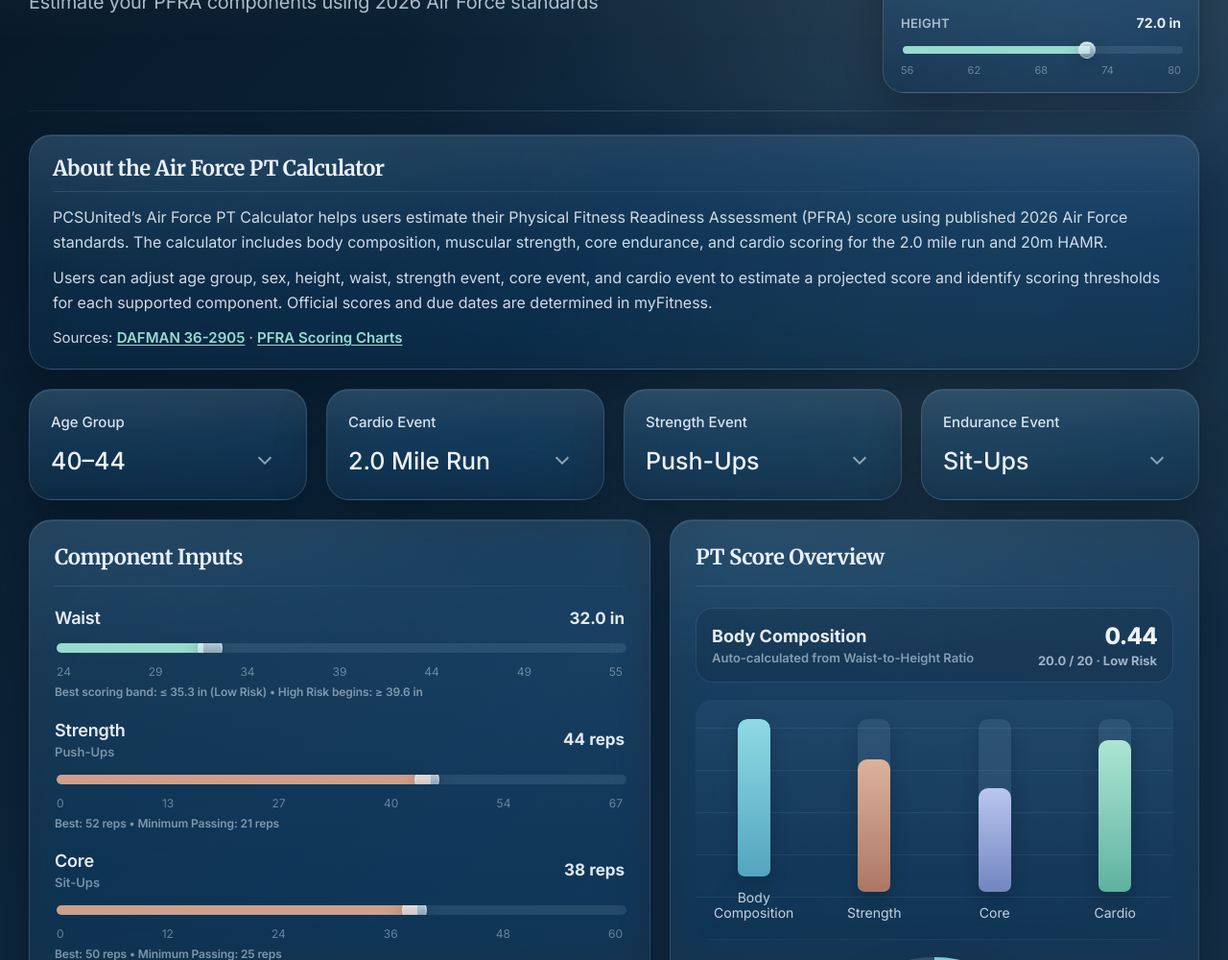
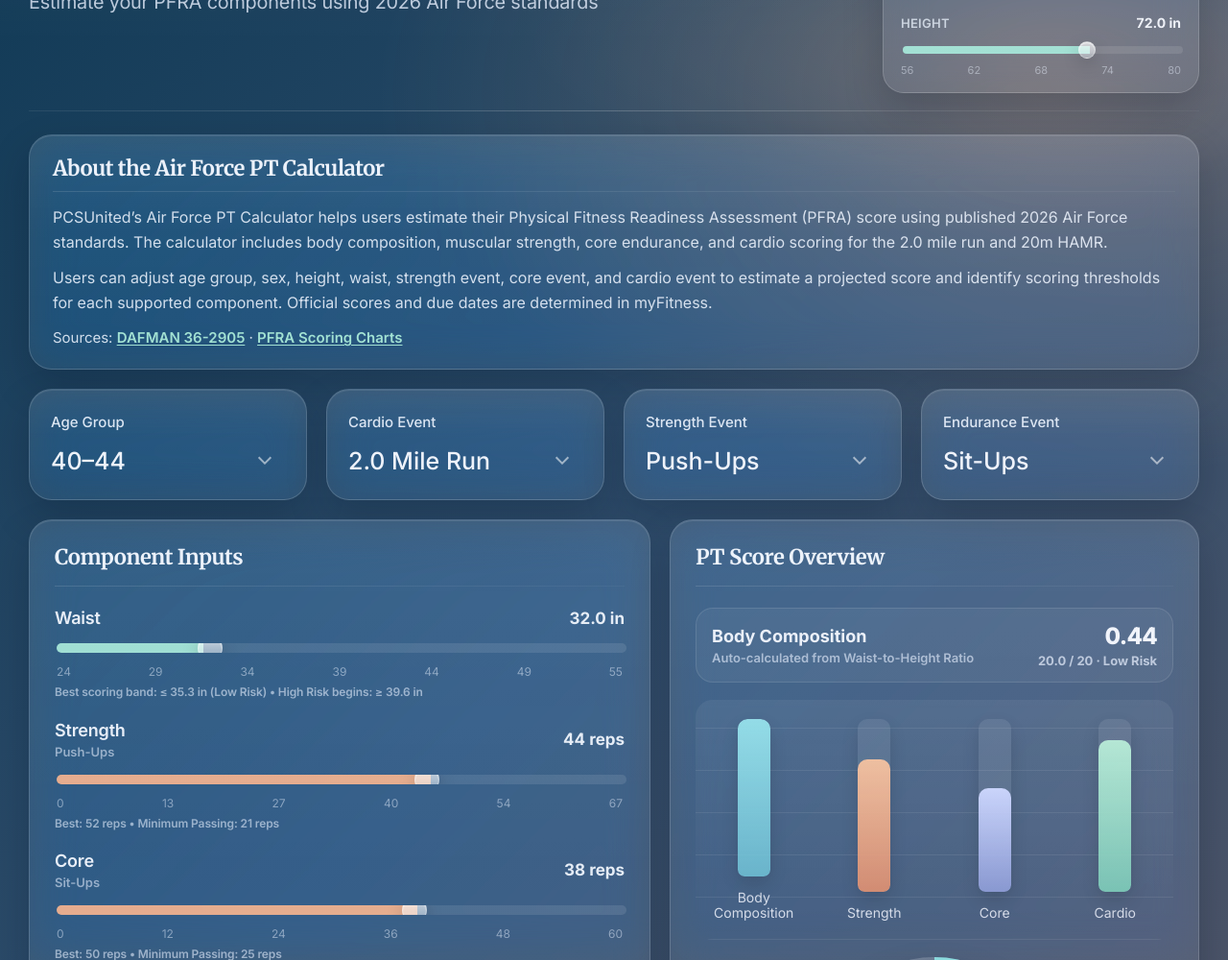
Before and after one commit to djoneorozco/TheWing.ai, a website: page PT-Calculator/index.html in a window 1280 px wide. Shown: the part 100-1100 px from the top of the page at 96% size. Drawn offline with Linux system fonts and the light colour scheme.

Commit message:
Update ptcalculator.css

```diff
--- a/PT-Calculator/ptcalculator.css
+++ b/PT-Calculator/ptcalculator.css
@@ -1,28 +1,21 @@
-/* ============================================================
-   PCSUnited • Air Force PT Calculator
-   Midnight AF Blue Theme Refresh
-   Full replacement CSS
-   Layout and responsive behavior preserved
-============================================================ */
-
 :root{
-  --bg1:#071827;
-  --bg2:#0e2b43;
-  --bg3:#1b3148;
-  --panel:rgba(54,88,119,.28);
-  --panel-2:rgba(25,52,78,.34);
-  --stroke:rgba(184,211,231,.18);
-  --stroke-soft:rgba(184,211,231,.09);
-  --ink:#f2f7fb;
-  --muted:rgba(218,231,242,.78);
-  --soft:rgba(193,211,226,.58);
-  --mint:#9fe3d4;
-  --teal:#7ccbd9;
-  --peach:#d8a58e;
-  --amber:#e4c071;
-  --lav:#aebfe8;
-  --track:rgba(173,205,229,.13);
-  --shadow:0 22px 50px rgba(2,10,20,.38);
+  --bg1:#163b57;
+  --bg2:#2c4864;
+  --bg3:#5b5562;
+  --panel:rgba(255,255,255,.10);
+  --panel-2:rgba(255,255,255,.07);
+  --stroke:rgba(255,255,255,.16);
+  --stroke-soft:rgba(255,255,255,.08);
+  --ink:#eef5ff;
+  --muted:rgba(233,241,255,.78);
+  --soft:rgba(233,241,255,.56);
+  --mint:#a8e7d6;
+  --teal:#8ad6df;
+  --peach:#efb18f;
+  --amber:#ecd79e;
+  --lav:#cfd6ff;
+  --track:rgba(255,255,255,.12);
+  --shadow:0 18px 40px rgba(3,15,30,.22);
   --blur:22px;
   --radius:24px;
   --radius-sm:16px;
@@ -34,45 +27,16 @@
   box-sizing:border-box;
 }
 
-html,
-body{
+html,body{
   margin:0;
   padding:0;
   min-height:100%;
-  font-family:
-    "Inter",
-    system-ui,
-    -apple-system,
-    BlinkMacSystemFont,
-    "Segoe UI",
-    sans-serif;
+  font-family:"Inter",system-ui,-apple-system,BlinkMacSystemFont,"Segoe UI",sans-serif;
   color:var(--ink);
-
   background:
-    radial-gradient(
-      1180px 680px at 88% 8%,
-      rgba(92,126,166,.24) 0%,
-      rgba(92,126,166,.10) 30%,
-      rgba(92,126,166,0) 60%
-    ),
-    radial-gradient(
-      940px 640px at 7% 100%,
-      rgba(39,139,176,.20) 0%,
-      rgba(39,139,176,.07) 38%,
-      rgba(39,139,176,0) 64%
-    ),
-    radial-gradient(
-      760px 420px at 76% 28%,
-      rgba(228,192,113,.07) 0%,
-      rgba(228,192,113,0) 62%
-    ),
-    linear-gradient(
-      135deg,
-      var(--bg1) 0%,
-      var(--bg2) 44%,
-      var(--bg3) 100%
-    );
-
+    radial-gradient(1200px 700px at 85% 10%, rgba(255,174,122,.27) 0%, rgba(255,174,122,.12) 28%, rgba(255,174,122,0) 58%),
+    radial-gradient(900px 600px at 8% 100%, rgba(94,205,235,.16) 0%, rgba(94,205,235,.06) 35%, rgba(94,205,235,0) 60%),
+    linear-gradient(135deg, #113a56 0%, #304e6d 42%, #615965 100%);
   overflow-x:hidden;
 }
 
@@ -81,19 +45,9 @@ body::before{
   position:fixed;
   inset:0;
   pointer-events:none;
-
   background:
-    linear-gradient(
-      to bottom,
-      rgba(215,232,244,.05),
-      rgba(215,232,244,0) 18%
-    ),
-    radial-gradient(
-      900px 260px at 86% 16%,
-      rgba(228,192,113,.08),
-      transparent 62%
-    );
-
+    linear-gradient(to bottom, rgba(255,255,255,.04), rgba(255,255,255,0) 18%),
+    radial-gradient(900px 240px at 85% 18%, rgba(255,192,144,.12), transparent 60%);
   mix-blend-mode:screen;
 }
 
@@ -102,21 +56,15 @@ body::after{
   position:fixed;
   inset:0;
   pointer-events:none;
-
   background:
-    linear-gradient(
-      180deg,
-      rgba(211,228,241,.035),
-      rgba(211,228,241,0) 26%
-    ),
+    linear-gradient(180deg, rgba(255,255,255,.03), rgba(255,255,255,0) 26%),
     repeating-linear-gradient(
       180deg,
-      rgba(183,211,232,.012) 0,
-      rgba(183,211,232,.012) 1px,
+      rgba(255,255,255,.012) 0px,
+      rgba(255,255,255,.012) 1px,
       transparent 1px,
       transparent 24px
     );
-
   opacity:.18;
 }
 
@@ -153,8 +101,8 @@ body::after{
 
 #af-pt-shell .title{
   margin:0;
-  font-family:"Merriweather",serif;
-  font-size:clamp(34px,4vw,56px);
+  font-family:"Merriweather", serif;
+  font-size:clamp(34px, 4vw, 56px);
   line-height:1.02;
   letter-spacing:-.03em;
   font-weight:700;
@@ -172,48 +120,18 @@ body::after{
 
 #af-pt-shell .divider{
   height:1px;
-
-  background:
-    linear-gradient(
-      90deg,
-      rgba(184,211,231,.07),
-      rgba(184,211,231,.20),
-      rgba(184,211,231,.05)
-    );
-
+  background:linear-gradient(90deg, rgba(255,255,255,.08), rgba(255,255,255,.20), rgba(255,255,255,.05));
   margin:14px 0 24px;
 }
 
 #af-pt-shell .glass{
+  background:linear-gradient(180deg, rgba(255,255,255,.10), rgba(255,255,255,.07));
+  border:1px solid var(--stroke);
+  box-shadow:var(--shadow), inset 0 1px 0 rgba(255,255,255,.10);
+  backdrop-filter:blur(var(--blur)) saturate(150%);
+  -webkit-backdrop-filter:blur(var(--blur)) saturate(150%);
+  border-radius:var(--radius);
   position:relative;
-
-  background:
-    radial-gradient(
-      720px 240px at 15% 0%,
-      rgba(93,151,190,.12),
-      transparent 62%
-    ),
-    linear-gradient(
-      180deg,
-      rgba(62,96,127,.30),
-      rgba(24,50,75,.34)
-    );
-
-  border:1px solid var(--stroke);
-
-  box-shadow:
-    var(--shadow),
-    inset 0 1px 0 rgba(222,238,248,.09);
-
-  backdrop-filter:
-    blur(var(--blur))
-    saturate(150%);
-
-  -webkit-backdrop-filter:
-    blur(var(--blur))
-    saturate(150%);
-
-  border-radius:var(--radius);
 }
 
 #af-pt-shell .glass::before{
@@ -222,20 +140,13 @@ body::after{
   inset:0;
   border-radius:inherit;
   pointer-events:none;
-
-  background:
-    linear-gradient(
-      180deg,
-      rgba(210,231,244,.055),
-      rgba(210,231,244,0) 42%
-    );
-
+  background:linear-gradient(180deg, rgba(255,255,255,.05), rgba(255,255,255,0) 42%);
   opacity:.8;
 }
 
 #af-pt-shell .summary-grid{
   display:grid;
-  grid-template-columns:repeat(4,1fr);
+  grid-template-columns:repeat(4, 1fr);
   gap:20px;
   margin-bottom:20px;
 }
@@ -299,7 +210,7 @@ body::after{
 
 #af-pt-shell .height-label{
   font-size:13px;
-  color:rgba(218,231,242,.74);
+  color:rgba(238,245,255,.74);
   font-weight:600;
   letter-spacing:.02em;
   text-transform:uppercase;
@@ -319,15 +230,8 @@ body::after{
   border-radius:999px;
   border:none;
   outline:none;
-
   background:
-    linear-gradient(
-      90deg,
-      rgba(159,227,212,.95) 0%,
-      rgba(159,227,212,.95) var(--fill,50%),
-      var(--track) var(--fill,50%),
-      var(--track) 100%
-    );
+    linear-gradient(90deg, rgba(166,230,216,.95) 0%, rgba(166,230,216,.95) var(--fill,50%), rgba(255,255,255,.10) var(--fill,50%), rgba(255,255,255,.10) 100%);
 }
 
 #af-pt-shell .mini-slider::-webkit-slider-thumb{
@@ -336,22 +240,9 @@ body::after{
   width:18px;
   height:18px;
   border-radius:50%;
-
-  border:
-    1px solid
-    rgba(213,232,244,.34);
-
-  background:
-    linear-gradient(
-      180deg,
-      rgba(245,250,253,.82),
-      rgba(188,210,225,.50)
-    );
-
-  box-shadow:
-    0 6px 18px rgba(0,0,0,.24),
-    inset 0 1px 1px rgba(255,255,255,.65);
-
+  border:1px solid rgba(255,255,255,.30);
+  background:linear-gradient(180deg, rgba(255,255,255,.72), rgba(232,240,245,.42));
+  box-shadow:0 6px 18px rgba(0,0,0,.18), inset 0 1px 1px rgba(255,255,255,.6);
   cursor:pointer;
 }
 
@@ -360,18 +251,8 @@ body::after{
   height:18px;
   border:none;
   border-radius:50%;
-
-  background:
-    linear-gradient(
-      180deg,
-      rgba(245,250,253,.82),
-      rgba(188,210,225,.50)
-    );
-
-  box-shadow:
-    0 6px 18px rgba(0,0,0,.24),
-    inset 0 1px 1px rgba(255,255,255,.65);
-
+  background:linear-gradient(180deg, rgba(255,255,255,.72), rgba(232,240,245,.42));
+  box-shadow:0 6px 18px rgba(0,0,0,.18), inset 0 1px 1px rgba(255,255,255,.6);
   cursor:pointer;
 }
 
@@ -381,7 +262,7 @@ body::after{
   gap:8px;
   margin-top:6px;
   font-size:11px;
-  color:rgba(193,211,226,.48);
+  color:rgba(235,242,255,.46);
 }
 
 #af-pt-shell .main-grid{
@@ -392,13 +273,13 @@ body::after{
 }
 
 #af-pt-shell .panel{
-  padding:24px 26px;
+  padding:24px 26px 24px;
   min-height:640px;
 }
 
 #af-pt-shell .panel-title{
-  margin:0 0 16px;
-  font-family:"Merriweather",serif;
+  margin:0 0 16px 0;
+  font-family:"Merriweather", serif;
   font-size:22px;
   font-weight:700;
   letter-spacing:-.02em;
@@ -407,14 +288,7 @@ body::after{
 
 #af-pt-shell .panel-rule{
   height:1px;
-
-  background:
-    linear-gradient(
-      90deg,
-      rgba(184,211,231,.14),
-      rgba(184,211,231,.04)
-    );
-
+  background:linear-gradient(90deg, rgba(255,255,255,.12), rgba(255,255,255,.04));
   margin-bottom:22px;
 }
 
@@ -470,42 +344,25 @@ body::after{
   border-radius:999px;
   outline:none;
   border:none;
-  background:var(--track);
+  background:
+    linear-gradient(90deg, rgba(255,255,255,.12), rgba(255,255,255,.12));
   position:relative;
   overflow:hidden;
 }
 
 #af-pt-shell .slider.mint-track{
   background:
-    linear-gradient(
-      90deg,
-      rgba(159,227,212,.95) 0%,
-      rgba(159,227,212,.95) var(--fill,50%),
-      var(--track) var(--fill,50%),
-      var(--track) 100%
-    );
+    linear-gradient(90deg, rgba(166,230,216,.95) 0%, rgba(166,230,216,.95) var(--fill,50%), rgba(255,255,255,.10) var(--fill,50%), rgba(255,255,255,.10) 100%);
 }
 
 #af-pt-shell .slider.peach-track{
   background:
-    linear-gradient(
-      90deg,
-      rgba(216,165,142,.95) 0%,
-      rgba(216,165,142,.95) var(--fill,50%),
-      var(--track) var(--fill,50%),
-      var(--track) 100%
-    );
+    linear-gradient(90deg, rgba(239,177,143,.95) 0%, rgba(239,177,143,.95) var(--fill,50%), rgba(255,255,255,.10) var(--fill,50%), rgba(255,255,255,.10) 100%);
 }
 
 #af-pt-shell .slider.teal-track{
   background:
-    linear-gradient(
-      90deg,
-      rgba(124,203,217,.95) 0%,
-      rgba(124,203,217,.95) var(--fill,50%),
-      var(--track) var(--fill,50%),
-      var(--track) 100%
-    );
+    linear-gradient(90deg, rgba(141,218,232,.95) 0%, rgba(141,218,232,.95) var(--fill,50%), rgba(255,255,255,.10) var(--fill,50%), rgba(255,255,255,.10) 100%);
 }
 
 #af-pt-shell .slider::-webkit-slider-thumb{
@@ -514,22 +371,9 @@ body::after{
   width:26px;
   height:26px;
   border-radius:50%;
-
-  border:
-    1px solid
-    rgba(213,232,244,.34);
-
-  background:
-    linear-gradient(
-      180deg,
-      rgba(245,250,253,.82),
-      rgba(188,210,225,.50)
-    );
-
-  box-shadow:
-    0 6px 18px rgba(0,0,0,.24),
-    inset 0 1px 1px rgba(255,255,255,.65);
-
+  border:1px solid rgba(255,255,255,.32);
+  background:linear-gradient(180deg, rgba(255,255,255,.72), rgba(232,240,245,.42));
+  box-shadow:0 6px 18px rgba(0,0,0,.18), inset 0 1px 1px rgba(255,255,255,.6);
   cursor:pointer;
 }
 
@@ -538,18 +382,8 @@ body::after{
   height:26px;
   border:none;
   border-radius:50%;
-
-  background:
-    linear-gradient(
-      180deg,
-      rgba(245,250,253,.82),
-      rgba(188,210,225,.50)
-    );
-
-  box-shadow:
-    0 6px 18px rgba(0,0,0,.24),
-    inset 0 1px 1px rgba(255,255,255,.65);
-
+  background:linear-gradient(180deg, rgba(255,255,255,.72), rgba(232,240,245,.42));
+  box-shadow:0 6px 18px rgba(0,0,0,.18), inset 0 1px 1px rgba(255,255,255,.6);
   cursor:pointer;
 }
 
@@ -560,7 +394,7 @@ body::after{
   gap:10px;
   padding:8px 2px 0;
   font-size:12px;
-  color:rgba(193,211,226,.50);
+  color:rgba(235,242,255,.48);
   user-select:none;
 }
 
@@ -569,7 +403,7 @@ body::after{
   font-size:12px;
   line-height:1.35;
   font-weight:600;
-  color:rgba(193,211,226,.62);
+  color:rgba(233,241,255,.58);
   letter-spacing:-.01em;
 }
 
@@ -577,14 +411,8 @@ body::after{
   margin-bottom:16px;
   padding:14px 16px;
   border-radius:18px;
-
-  border:
-    1px solid
-    rgba(184,211,231,.12);
-
-  background:
-    rgba(17,42,64,.34);
-
+  border:1px solid rgba(255,255,255,.10);
+  background:rgba(255,255,255,.05);
   display:grid;
   grid-template-columns:1fr auto;
   gap:12px;
@@ -605,7 +433,7 @@ body::after{
 
 #af-pt-shell .calc-sub{
   font-size:13px;
-  color:rgba(193,211,226,.65);
+  color:rgba(233,241,255,.62);
   font-weight:600;
 }
 
@@ -623,20 +451,13 @@ body::after{
 #af-pt-shell .calc-mini{
   margin-top:3px;
   font-size:13px;
-  color:rgba(218,231,242,.70);
+  color:rgba(233,241,255,.70);
   font-weight:700;
 }
 
 #af-pt-shell .input-divider{
   height:1px;
-
-  background:
-    linear-gradient(
-      90deg,
-      rgba(184,211,231,.11),
-      rgba(184,211,231,.04)
-    );
-
+  background:linear-gradient(90deg, rgba(255,255,255,.10), rgba(255,255,255,.04));
   margin:22px 0;
 }
 
@@ -654,7 +475,7 @@ body::after{
   gap:12px;
   font-size:18px;
   line-height:1.45;
-  color:rgba(230,240,248,.88);
+  color:rgba(240,246,255,.86);
 }
 
 #af-pt-shell .dot{
@@ -663,23 +484,12 @@ body::after{
   border-radius:50%;
   flex:0 0 13px;
   margin-top:7px;
-
-  box-shadow:
-    0 0 0 4px
-    rgba(184,211,231,.035);
+  box-shadow:0 0 0 4px rgba(255,255,255,.03);
 }
 
-#af-pt-shell .dot.mint{
-  background:var(--mint);
-}
-
-#af-pt-shell .dot.peach{
-  background:var(--peach);
-}
-
-#af-pt-shell .dot.lav{
-  background:var(--lav);
-}
+#af-pt-shell .dot.mint{ background:#9fd7d6; }
+#af-pt-shell .dot.peach{ background:#eea986; }
+#af-pt-shell .dot.lav{ background:#c7d0f2; }
 
 #af-pt-shell .chart-zone{
   display:grid;
@@ -696,22 +506,16 @@ body::after{
   justify-content:space-between;
   gap:24px;
   position:relative;
-  padding:20px 10px;
-
+  padding:20px 10px 20px 10px;
   background:
-    linear-gradient(
-      180deg,
-      rgba(105,150,184,.10),
-      rgba(10,29,46,.08)
-    ),
+    linear-gradient(180deg, rgba(255,255,255,.06), rgba(255,255,255,0)),
     repeating-linear-gradient(
       to top,
-      rgba(183,211,232,.085) 0,
-      rgba(183,211,232,.085) 1px,
+      rgba(255,255,255,.08) 0px,
+      rgba(255,255,255,.08) 1px,
       transparent 1px,
       transparent 44px
     );
-
   border-radius:18px;
   overflow:hidden;
 }
@@ -732,13 +536,8 @@ body::after{
   border-radius:10px 10px 7px 7px;
   position:relative;
   overflow:hidden;
-
-  box-shadow:
-    0 8px 18px
-    rgba(2,12,24,.22);
-
-  background:
-    rgba(173,205,229,.10);
+  box-shadow:0 8px 18px rgba(0,0,0,.12);
+  background:rgba(255,255,255,.08);
 }
 
 #af-pt-shell .bar-fill{
@@ -749,47 +548,16 @@ body::after{
   border-radius:10px 10px 7px 7px;
 }
 
-#af-pt-shell .bar-aqua{
-  background:
-    linear-gradient(
-      180deg,
-      rgba(145,222,232,.97),
-      rgba(91,181,205,.86)
-    );
-}
-
-#af-pt-shell .bar-peach{
-  background:
-    linear-gradient(
-      180deg,
-      rgba(226,181,157,.97),
-      rgba(195,128,101,.86)
-    );
-}
-
-#af-pt-shell .bar-lav{
-  background:
-    linear-gradient(
-      180deg,
-      rgba(190,202,243,.97),
-      rgba(126,145,207,.86)
-    );
-}
-
-#af-pt-shell .bar-mint{
-  background:
-    linear-gradient(
-      180deg,
-      rgba(177,234,214,.97),
-      rgba(105,196,169,.86)
-    );
-}
+#af-pt-shell .bar-aqua{ background:linear-gradient(180deg, rgba(150,224,234,.96), rgba(110,195,216,.82)); }
+#af-pt-shell .bar-peach{ background:linear-gradient(180deg, rgba(244,194,161,.96), rgba(233,146,110,.84)); }
+#af-pt-shell .bar-lav{ background:linear-gradient(180deg, rgba(206,216,255,.96), rgba(146,160,222,.84)); }
+#af-pt-shell .bar-mint{ background:linear-gradient(180deg, rgba(184,235,215,.96), rgba(127,210,188,.84)); }
 
 #af-pt-shell .bar-label{
   margin-top:14px;
   font-size:14px;
   text-align:center;
-  color:rgba(230,240,248,.84);
+  color:rgba(244,247,255,.82);
   line-height:1.15;
   max-width:90px;
 }
@@ -805,34 +573,20 @@ body::after{
 
 #af-pt-shell .score-ring{
   --pct:0;
-
   width:250px;
   height:250px;
   border-radius:50%;
-
   background:
     conic-gradient(
-      rgba(124,203,217,.98) 0deg,
-      rgba(124,203,217,.98)
-        calc(var(--pct) * 3.6deg * .52),
-
-      rgba(228,192,113,.98)
-        calc(var(--pct) * 3.6deg * .52),
-
-      rgba(228,192,113,.98)
-        calc(var(--pct) * 3.6deg),
-
-      rgba(173,205,229,.11)
-        calc(var(--pct) * 3.6deg),
-
-      rgba(173,205,229,.11) 360deg
+      rgba(130,218,221,.98) 0deg,
+      rgba(130,218,221,.98) calc(var(--pct) * 3.6deg * .52),
+      rgba(238,222,173,.98) calc(var(--pct) * 3.6deg * .52),
+      rgba(238,222,173,.98) calc(var(--pct) * 3.6deg),
+      rgba(255,255,255,.10) calc(var(--pct) * 3.6deg),
+      rgba(255,255,255,.10) 360deg
     );
-
   position:relative;
-
-  box-shadow:
-    inset 0 2px 10px rgba(215,234,246,.13),
-    0 20px 42px rgba(2,12,24,.28);
+  box-shadow: inset 0 2px 10px rgba(255,255,255,.15), 0 18px 40px rgba(0,0,0,.12);
 }
 
 #af-pt-shell .score-ring::before{
@@ -840,27 +594,12 @@ body::after{
   position:absolute;
   inset:24px;
   border-radius:50%;
-
   background:
-    radial-gradient(
-      circle at 35% 25%,
-      rgba(215,234,246,.16),
-      rgba(215,234,246,.03) 30%,
-      rgba(215,234,246,.02) 50%,
-      rgba(0,0,0,.08) 100%
-    ),
-    rgba(13,35,53,.72);
-
-  border:
-    1px solid
-    rgba(184,211,231,.13);
-
-  box-shadow:
-    inset 0 1px 1px
-    rgba(215,234,246,.11);
-
+    radial-gradient(circle at 35% 25%, rgba(255,255,255,.16), rgba(255,255,255,.03) 30%, rgba(255,255,255,.02) 50%, rgba(0,0,0,.06) 100%),
+    rgba(42,56,71,.56);
+  border:1px solid rgba(255,255,255,.12);
+  box-shadow:inset 0 1px 1px rgba(255,255,255,.12);
   backdrop-filter:blur(10px);
-  -webkit-backdrop-filter:blur(10px);
 }
 
 #af-pt-shell .score-center{
@@ -879,19 +618,19 @@ body::after{
   line-height:.98;
   letter-spacing:-.05em;
   font-weight:700;
-  color:rgba(250,247,240,.97);
+  color:rgba(250,246,237,.96);
 }
 
 #af-pt-shell .score-label{
   margin-top:8px;
   font-size:23px;
   font-weight:600;
-  color:rgba(226,239,218,.94);
+  color:rgba(228,242,214,.92);
 }
 
 #af-pt-shell .next-assessment{
   font-size:15px;
-  color:rgba(218,231,242,.82);
+  color:rgba(243,247,255,.80);
   text-align:center;
   line-height:1.35;
   margin-top:2px;
@@ -901,20 +640,13 @@ body::after{
   width:100%;
   border:none;
   outline:none;
-
   appearance:none;
   -webkit-appearance:none;
   -moz-appearance:none;
-
   background:transparent;
   color:rgba(247,249,255,.96);
   font:inherit;
   cursor:pointer;
-}
-
-#af-pt-shell select option{
-  background:#102b43;
-  color:#f2f7fb;
 }
 
 #af-pt-shell .select-wrap{
@@ -930,15 +662,8 @@ body::after{
   width:10px;
   height:10px;
   margin-top:-8px;
-
-  border-right:
-    2px solid
-    rgba(193,211,226,.70);
-
-  border-bottom:
-    2px solid
-    rgba(193,211,226,.70);
-
+  border-right:2px solid rgba(255,255,255,.55);
+  border-bottom:2px solid rgba(255,255,255,.55);
   transform:rotate(45deg);
   pointer-events:none;
 }
@@ -957,29 +682,26 @@ body::after{
 }
 
 #af-pt-shell .source-link{
-  color:rgba(159,227,212,.96);
+  color:rgba(168,231,214,.96);
   text-decoration:underline;
   text-underline-offset:2px;
   font-weight:600;
 }
 
 #af-pt-shell .source-link:hover{
-  color:rgba(201,245,235,.98);
+  color:rgba(200,244,232,.98);
 }
 
 #af-pt-shell select:focus-visible,
 #af-pt-shell .slider:focus-visible,
 #af-pt-shell .mini-slider:focus-visible,
 #af-pt-shell .source-link:focus-visible{
-  outline:
-    2px solid
-    rgba(159,227,212,.95);
-
+  outline:2px solid rgba(168,231,214,.95);
   outline-offset:3px;
 }
 
 #af-pt-shell .score-number.is-compact{
-  font-size:clamp(22px,4vw,34px);
+  font-size:clamp(22px, 4vw, 34px);
   line-height:1.15;
   letter-spacing:-.02em;
   padding:0 18px;
@@ -1004,27 +726,15 @@ body::after{
 }
 
 @media (max-width:1100px){
-  #af-pt-shell .summary-grid{
-    grid-template-columns:repeat(2,1fr);
-  }
-
-  #af-pt-shell .main-grid{
-    grid-template-columns:1fr;
-  }
-
-  #af-pt-shell .panel{
-    min-height:auto;
-  }
-
-  #af-pt-shell .gender-corner{
-    width:280px;
-    max-width:100%;
-  }
+  #af-pt-shell .summary-grid{ grid-template-columns:repeat(2,1fr); }
+  #af-pt-shell .main-grid{ grid-template-columns:1fr; }
+  #af-pt-shell .panel{ min-height:auto; }
+  #af-pt-shell .gender-corner{ width:280px; max-width:100%; }
 }
 
 @media (max-width:760px){
   #af-pt-shell .app{
-    width:min(100vw - 18px,100%);
+    width:min(100vw - 18px, 100%);
     margin:0 auto;
   }
 
```
